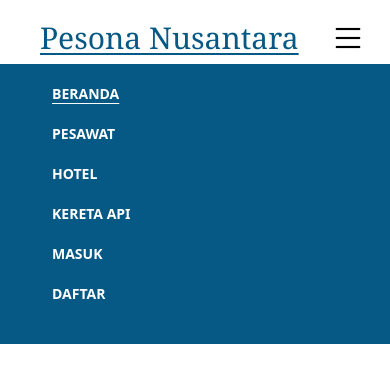
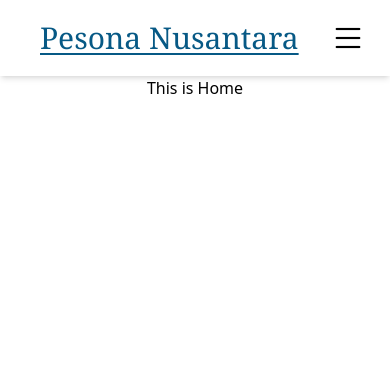
Before and after one commit to baehaky/ecommerceTiketFrontend, a Vue app: page / in a window 390 px wide. Shown: the top 382 px of the page. Built offline with nearby package versions, Linux system fonts and the light colour scheme.

Commit message:
modified:   src/components/Navigation.vue

```diff
--- a/src/components/Navigation.vue
+++ b/src/components/Navigation.vue
@@ -1,7 +1,7 @@
 <script setup>
     import { ref } from 'vue';
     import { RouterLink, RouterView } from 'vue-router';
-    let open = ref(false)
+    let open = ref(true)
     function MenuOpen(){
         open.value = !open.value
     }
@@ -18,19 +18,22 @@
         <div class="flex pb-5 lg:px-0 px-10 lg:justify-center items-center z-40">
             <h1 class="font-serif text-3xl md:text-4xl font-medium text-sky-800 underline underline-offset-4 hover:decoration-sky-800 decoration-2  hover:underline-offset-8 delay-150 transition-all ease-in-out hover:text-sky-900 flex flex-col">Pesona Nusantara</h1>
             <span @click="MenuOpen()" class="absolute lg:hidden right-6 cursor-pointer text-4xl">
-            <i :class="[open ?'bi bi-x' : 'bi bi-list']"></i>
+            <i :class="[open ?'bi bi-list' : 'bi bi-x' ]"></i>
         </span>
         </div>
         <hr class="hidden lg:block"/>
         <nav class="lg:py-5">
-            <ul class="lg:flex lg:items-center lg:static justify-center z-0 text-white lg:text-black absolute lg:pb-0 px-3 lg:px-0 pb-10 lg:w-auto w-full top-14 duration-700 bg-sky-800 lg:bg-inherit" :class="[open ? 'top-[-50%]' : 'top-16']">
+            <ul class="lg:flex lg:items-center lg:static justify-center z-0 text-white lg:text-black absolute lg:pb-0 px-3 lg:px-0 pb-10 lg:w-auto w-full top-14 duration-700 bg-sky-800 lg:bg-inherit" :class="[open ? 'top-[-50%]' : 'top-20']">
+
+                <hr class="lg:hidden block w-full h-px my-8 bg-gray-200 border-0"/>
 
                 <li class="lg:mx-4 lg:my-0 my-5 uppercase text-sm" v-for="link in Links" :key="link.id">
-                    <RouterLink :to="link.path" class="py-2 px-10 font-semibold"> {{ link.name }}</RouterLink>
+                    <RouterLink :to="link.path" class="py-2 px-10 font-semibold hover:bg-slate-200/95"> {{ link.name }}</RouterLink>
                 </li>
                 <li class="lg:mx-4 lg:my-0 mt-5 uppercase text-sm">
                     <RouterLink to="register" class="py-2 px-10 font-semibold uppercase lg:bg-sky-800  text-white rounded-md lg:hover:bg-sky-700"> Daftar </RouterLink>
                 </li>
+                <hr class="lg:hidden block w-full h-px mt-8 bg-gray-200 border-0"/>
 
             </ul>
         </nav>
```
